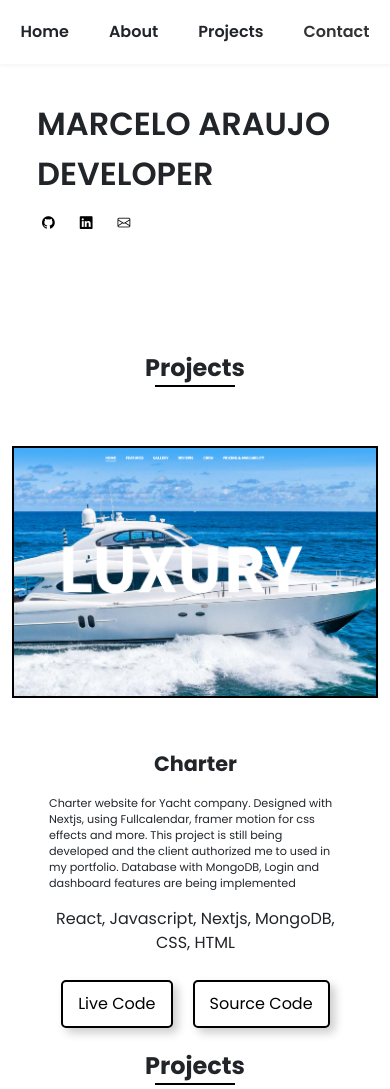
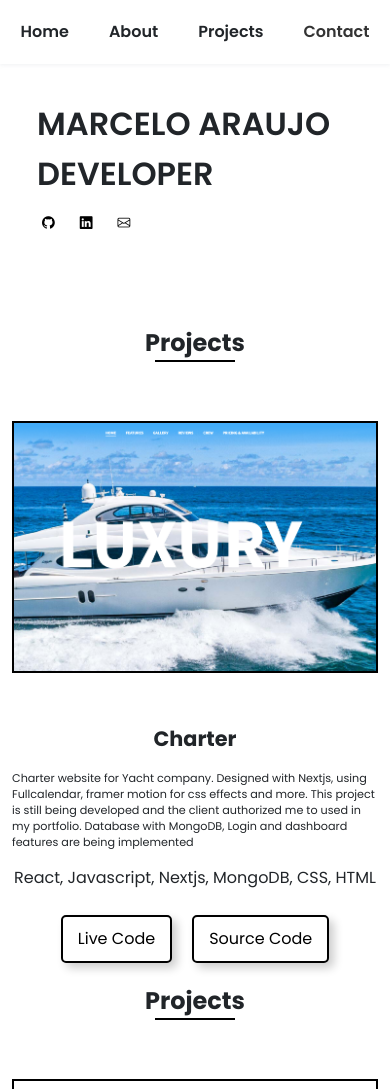
Before and after one commit to marceloaraujodev/marceloaraujodev, a React (Vite) app: page / in a window 390 px wide. Shown: the top 1089 px of the page. Built offline with nearby package versions, Linux system fonts and the light colour scheme.

Commit message:
600px media query

```diff
--- a/src/App.css
+++ b/src/App.css
@@ -332,6 +332,9 @@ main {
     opacity: 1;
   }
 }
+.project-image-container {
+  width: 100%;
+}
 .projects-item-title {
   font-weight: bold;
   font-size: 1.3rem;
@@ -418,17 +421,17 @@ footer {
     opacity: 1;
   }
 }
-@media (max-width: 1600px) {
+/* @media (max-width: 1600px) {
   .photo {
     right: -5%;
     top: 170px;
-}
+  }
 }
 @media (max-width: 998px) {
   .photo {
     display: none;
-}
-}
+  }
+} */
 
 @media (max-width: 768px) {
   section {
@@ -441,14 +444,9 @@ footer {
   .home {
     width: 100%;
     height: 300px;
-    margin-bottom: 150px;
+    margin-bottom: 50px;
   }
-  /* .photo {
-    width: 180px;
-    height: 180px;
-    right: -3%;
-    top: 130px;
-  } */
+
   .name {
     font-size: 2rem;
     top: 100px;
@@ -467,6 +465,9 @@ footer {
     padding-right: 20px;
     font-size: 0.8rem;
     padding-left: 5px;
+  }
+  .photo{
+    display: none;
   }
   .projects {
     margin-top: 60px;
@@ -510,7 +511,7 @@ footer {
     margin-bottom: 100px;
   }
 }
-@media (max-width: 430px) {
+@media (max-width: 600px) {
   .nav_item {
     padding: 20px;
   }
@@ -524,7 +525,7 @@ footer {
   .home {
     width: 100%;
     height: 300px;
-    margin-bottom: 50px;
+    margin-bottom: 25px;
   }
   .name {
     font-size: 2rem;
@@ -545,14 +546,18 @@ footer {
     font-size: 0.8rem;
     padding-left: 5px;
   }
+  .photo{
+    display: none;
+  }
   .projects {
-    margin-top: 60px;
+    flex-direction: column;
+  }
+  .projects-images {
+    border: 2px solid black;
     width: 100%;
-    display: flex;
-    flex-direction: column;
-    align-items: center;
-    gap: 50px;
+    transform: translateX(-100%) translateZ(0);
   }
+
   .projects-item-title {
     text-align: center;
   }
@@ -565,7 +570,7 @@ footer {
     object-fit: cover;
   }
   .projects-info {
-    width: 80%;
+    width: 100%;
   }
   .projects-description {
     font-size: 0.7rem;
```
